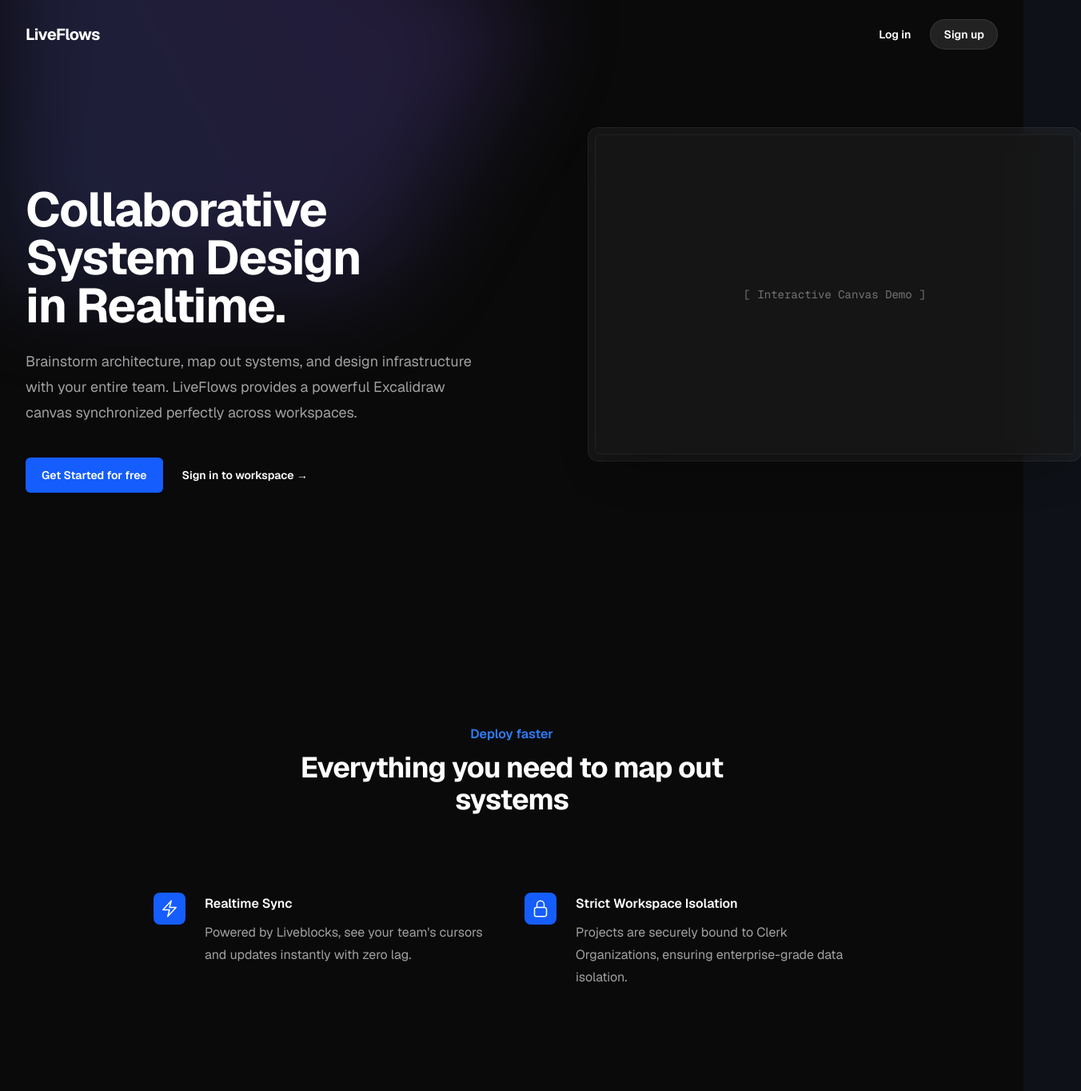
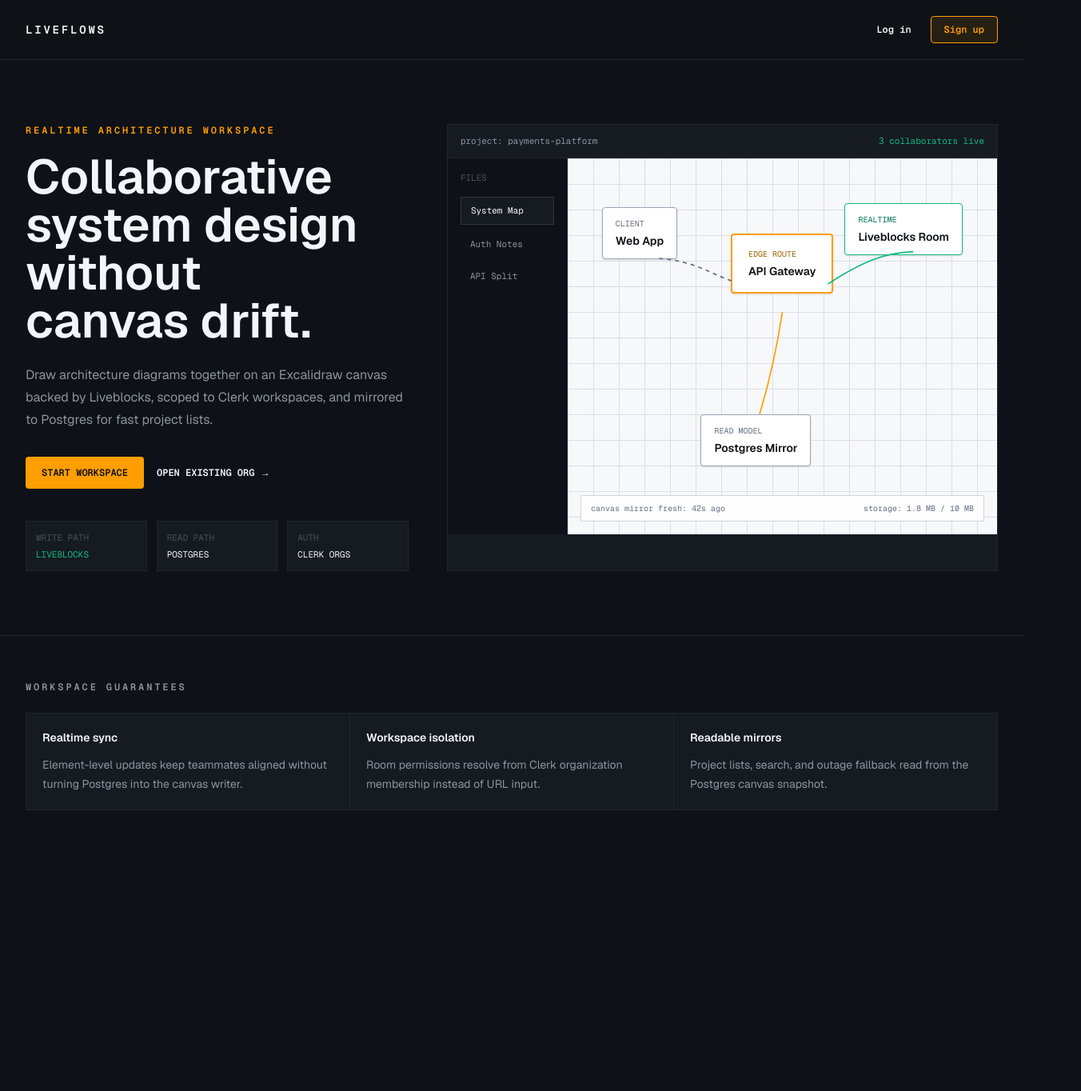
Before and after one commit to dockified-com/liveflows, a Next.js app: page / in a window 1280 px wide. Shown: the whole page at 80% size, 1352 px wide, since content can reach past the window. After the commit the page ends 1069 px from the top, so only its background shows below. Built offline with nearby package versions, Linux system fonts and the light colour scheme; no server answers.

Commit message:
style(design): FINDING-001 - replace empty landing preview

```diff
--- a/src/app/page.tsx
+++ b/src/app/page.tsx
@@ -1,6 +1,6 @@
 import { auth } from "@clerk/nextjs/server";
+import Link from "next/link";
 import { redirect } from "next/navigation";
-import Link from "next/link";
 
 export default async function Home() {
   const { isAuthenticated, orgSlug } = await auth();
@@ -14,37 +14,28 @@
   }
 
   return (
-    <div className="min-h-screen bg-neutral-950 text-neutral-50 selection:bg-neutral-800">
-      <main className="relative isolate">
-        {/* Background Gradients */}
-        <div
-          className="absolute inset-x-0 top-[-10rem] -z-10 transform-gpu overflow-hidden blur-3xl sm:top-[-20rem]"
-          aria-hidden="true"
-        >
-          <div className="relative left-1/2 -z-10 aspect-[1155/678] w-[36.125rem] max-w-none -translate-x-1/2 rotate-[30deg] bg-gradient-to-tr from-[#3b82f6] to-[#8b5cf6] opacity-20 sm:left-[calc(50%-40rem)] sm:w-[72.1875rem]"></div>
-        </div>
-
-        {/* Navbar */}
-        <header className="absolute inset-x-0 top-0 z-50">
+    <div className="min-h-screen bg-[#0e1117] text-[#f0f6fc] selection:bg-[#30363d]">
+      <main className="relative">
+        <header className="border-b border-[#21262d] bg-[#0e1117]/95">
           <nav
-            className="flex items-center justify-between p-6 lg:px-8"
+            className="mx-auto flex max-w-7xl items-center justify-between px-6 py-5 lg:px-8"
             aria-label="Global"
           >
             <div className="flex lg:flex-1">
-              <span className="text-xl font-bold tracking-tight text-white">
+              <span className="font-mono text-sm font-semibold tracking-[0.2em] text-[#f0f6fc] uppercase">
                 LiveFlows
               </span>
             </div>
             <div className="flex flex-1 justify-end gap-x-6 items-center">
               <Link
                 href="/sign-in"
-                className="text-sm font-semibold leading-6 text-white hover:text-neutral-300 transition-colors"
+                className="font-mono text-xs font-semibold text-[#f0f6fc] hover:text-[#ff9e00] transition-colors"
               >
                 Log in
               </Link>
               <Link
                 href="/sign-up"
-                className="rounded-full bg-white/10 px-4 py-2 text-sm font-semibold text-white backdrop-blur-md hover:bg-white/20 transition-all border border-white/10"
+                className="rounded border border-[#ff9e00] bg-[#ff9e00]/10 px-4 py-2 font-mono text-xs font-semibold text-[#ff9e00] hover:bg-[#ff9e00] hover:text-[#0e1117] transition-colors"
               >
                 Sign up
               </Link>
@@ -52,30 +43,31 @@
           </nav>
         </header>
 
-        {/* Hero Section */}
-        <div className="mx-auto max-w-7xl px-6 pb-24 pt-48 sm:pb-32 lg:flex lg:px-8 lg:py-40">
-          <div className="mx-auto max-w-2xl lg:mx-0 lg:max-w-xl lg:flex-shrink-0 lg:pt-8 text-center lg:text-left">
-            <h1 className="mt-10 text-4xl font-bold tracking-tight text-white sm:text-6xl text-balance">
-              Collaborative System Design in Realtime.
+        <div className="mx-auto grid max-w-7xl gap-12 px-6 py-16 lg:grid-cols-[0.82fr_1.18fr] lg:px-8 lg:py-20">
+          <div className="flex flex-col justify-center">
+            <p className="font-mono text-xs font-semibold tracking-[0.24em] text-[#ff9e00] uppercase">
+              Realtime architecture workspace
+            </p>
+            <h1 className="mt-5 text-4xl font-semibold text-[#f0f6fc] sm:text-6xl text-balance">
+              Collaborative system design without canvas drift.
             </h1>
-            <p className="mt-6 text-lg leading-8 text-neutral-400">
-              Brainstorm architecture, map out systems, and design
-              infrastructure with your entire team. LiveFlows provides a
-              powerful Excalidraw canvas synchronized perfectly across
-              workspaces.
+            <p className="mt-6 max-w-xl text-base leading-7 text-[#8b949e]">
+              Draw architecture diagrams together on an Excalidraw canvas backed
+              by Liveblocks, scoped to Clerk workspaces, and mirrored to
+              Postgres for fast project lists.
             </p>
-            <div className="mt-10 flex items-center justify-center lg:justify-start gap-x-6">
+            <div className="mt-8 flex flex-wrap items-center gap-4">
               <Link
                 href="/sign-up"
-                className="rounded-md bg-blue-600 px-5 py-3 text-sm font-semibold text-white shadow-sm hover:bg-blue-500 focus-visible:outline focus-visible:outline-2 focus-visible:outline-offset-2 focus-visible:outline-blue-600 transition-colors"
+                className="rounded bg-[#ff9e00] px-5 py-3 font-mono text-xs font-semibold text-[#0e1117] hover:bg-[#ffb547] focus-visible:outline focus-visible:outline-2 focus-visible:outline-offset-2 focus-visible:outline-[#ff9e00] transition-colors"
               >
-                Get Started for free
+                START WORKSPACE
               </Link>
               <Link
                 href="/sign-in"
-                className="text-sm font-semibold leading-6 text-white group"
+                className="font-mono text-xs font-semibold text-[#f0f6fc] group"
               >
-                Sign in to workspace{" "}
+                OPEN EXISTING ORG{" "}
                 <span
                   aria-hidden="true"
                   className="inline-block transition-transform group-hover:translate-x-1"
@@ -84,83 +76,137 @@
                 </span>
               </Link>
             </div>
+            <dl className="mt-10 grid max-w-xl grid-cols-3 gap-3 font-mono text-[11px]">
+              <div className="border border-[#21262d] bg-[#161b22] p-3">
+                <dt className="text-[#484f58]">WRITE PATH</dt>
+                <dd className="mt-1 text-[#10b981]">LIVEBLOCKS</dd>
+              </div>
+              <div className="border border-[#21262d] bg-[#161b22] p-3">
+                <dt className="text-[#484f58]">READ PATH</dt>
+                <dd className="mt-1 text-[#f0f6fc]">POSTGRES</dd>
+              </div>
+              <div className="border border-[#21262d] bg-[#161b22] p-3">
+                <dt className="text-[#484f58]">AUTH</dt>
+                <dd className="mt-1 text-[#f0f6fc]">CLERK ORGS</dd>
+              </div>
+            </dl>
           </div>
-          <div className="mx-auto mt-16 flex max-w-2xl sm:mt-24 lg:ml-10 lg:mr-0 lg:mt-0 lg:max-w-none lg:flex-none xl:ml-32">
-            <div className="max-w-3xl flex-none sm:max-w-5xl lg:max-w-none">
-              <div className="rounded-xl bg-white/5 p-2 ring-1 ring-white/10 backdrop-blur-lg">
-                <div className="rounded-md bg-neutral-900/80 p-8 shadow-2xl h-[400px] w-[600px] flex items-center justify-center border border-white/5">
-                  <p className="text-neutral-500 font-mono text-sm">
-                    [ Interactive Canvas Demo ]
+
+          <section
+            aria-label="LiveFlows canvas preview"
+            className="border border-[#21262d] bg-[#161b22]"
+          >
+            <div className="flex items-center justify-between border-b border-[#21262d] px-4 py-3 font-mono text-[11px] text-[#8b949e]">
+              <span>project: payments-platform</span>
+              <span className="text-[#10b981]">3 collaborators live</span>
+            </div>
+            <div className="grid min-h-[470px] grid-cols-[150px_1fr]">
+              <aside className="border-r border-[#21262d] bg-[#0e1117] p-4 font-mono text-[11px]">
+                <p className="text-[#484f58]">FILES</p>
+                <div className="mt-4 space-y-2">
+                  <div className="border border-[#30363d] bg-[#161b22] px-3 py-2 text-[#f0f6fc]">
+                    System Map
+                  </div>
+                  <div className="px-3 py-2 text-[#8b949e]">Auth Notes</div>
+                  <div className="px-3 py-2 text-[#8b949e]">API Split</div>
+                </div>
+              </aside>
+              <div className="relative overflow-hidden bg-[#f7f8fa]">
+                <div className="absolute inset-0 bg-[linear-gradient(#d9dee7_1px,transparent_1px),linear-gradient(90deg,#d9dee7_1px,transparent_1px)] bg-[size:32px_32px]" />
+                <div className="absolute left-[8%] top-[13%] rounded border border-[#9aa4b2] bg-white px-4 py-3 shadow-sm">
+                  <p className="font-mono text-[10px] text-[#657080]">CLIENT</p>
+                  <p className="mt-1 text-sm font-semibold text-[#0e1117]">
+                    Web App
                   </p>
+                </div>
+                <div className="absolute left-[38%] top-[20%] rounded border-2 border-[#ff9e00] bg-white px-5 py-4 shadow-sm">
+                  <p className="font-mono text-[10px] text-[#9a6700]">
+                    EDGE ROUTE
+                  </p>
+                  <p className="mt-1 text-sm font-semibold text-[#0e1117]">
+                    API Gateway
+                  </p>
+                </div>
+                <div className="absolute right-[8%] top-[12%] rounded border border-[#10b981] bg-white px-4 py-3 shadow-sm">
+                  <p className="font-mono text-[10px] text-[#047857]">
+                    REALTIME
+                  </p>
+                  <p className="mt-1 text-sm font-semibold text-[#0e1117]">
+                    Liveblocks Room
+                  </p>
+                </div>
+                <div className="absolute bottom-[18%] left-[31%] rounded border border-[#9aa4b2] bg-white px-4 py-3 shadow-sm">
+                  <p className="font-mono text-[10px] text-[#657080]">
+                    READ MODEL
+                  </p>
+                  <p className="mt-1 text-sm font-semibold text-[#0e1117]">
+                    Postgres Mirror
+                  </p>
+                </div>
+                <svg
+                  className="absolute inset-0 h-full w-full"
+                  aria-hidden="true"
+                  fill="none"
+                  viewBox="0 0 640 470"
+                >
+                  <path
+                    d="M136 104 C190 108 210 126 246 138"
+                    stroke="#657080"
+                    strokeWidth="2"
+                    strokeDasharray="6 6"
+                  />
+                  <path
+                    d="M388 142 C440 108 472 96 515 94"
+                    stroke="#10b981"
+                    strokeWidth="2"
+                  />
+                  <path
+                    d="M320 184 C310 248 300 290 286 336"
+                    stroke="#ff9e00"
+                    strokeWidth="2"
+                  />
+                </svg>
+                <div className="absolute bottom-4 left-4 right-4 flex items-center justify-between border border-[#d0d7de] bg-white/90 px-3 py-2 font-mono text-[10px] text-[#657080]">
+                  <span>canvas mirror fresh: 42s ago</span>
+                  <span>storage: 1.8 MB / 10 MB</span>
                 </div>
               </div>
             </div>
-          </div>
+          </section>
         </div>
 
-        {/* Features */}
-        <div className="mx-auto max-w-7xl px-6 lg:px-8 py-24 sm:py-32">
-          <div className="mx-auto max-w-2xl lg:text-center">
-            <h2 className="text-base font-semibold leading-7 text-blue-500">
-              Deploy faster
+        <section className="border-t border-[#21262d] bg-[#0e1117] px-6 py-14 lg:px-8">
+          <div className="mx-auto max-w-7xl">
+            <h2 className="font-mono text-xs font-semibold tracking-[0.24em] text-[#8b949e] uppercase">
+              Workspace guarantees
             </h2>
-            <p className="mt-2 text-3xl font-bold tracking-tight text-white sm:text-4xl">
-              Everything you need to map out systems
-            </p>
+            <div className="mt-6 grid gap-px overflow-hidden border border-[#21262d] bg-[#21262d] md:grid-cols-3">
+              {[
+                [
+                  "Realtime sync",
+                  "Element-level updates keep teammates aligned without turning Postgres into the canvas writer.",
+                ],
+                [
+                  "Workspace isolation",
+                  "Room permissions resolve from Clerk organization membership instead of URL input.",
+                ],
+                [
+                  "Readable mirrors",
+                  "Project lists, search, and outage fallback read from the Postgres canvas snapshot.",
+                ],
+              ].map(([title, body]) => (
+                <div key={title} className="bg-[#161b22] p-5">
+                  <h3 className="text-sm font-semibold text-[#f0f6fc]">
+                    {title}
+                  </h3>
+                  <p className="mt-3 text-sm leading-6 text-[#8b949e]">
+                    {body}
+                  </p>
+                </div>
+              ))}
+            </div>
           </div>
-          <div className="mx-auto mt-16 max-w-2xl sm:mt-20 lg:mt-24 lg:max-w-4xl">
-            <dl className="grid max-w-xl grid-cols-1 gap-x-8 gap-y-10 lg:max-w-none lg:grid-cols-2 lg:gap-y-16">
-              <div className="relative pl-16">
-                <dt className="text-base font-semibold leading-7 text-white">
-                  <div className="absolute left-0 top-0 flex h-10 w-10 items-center justify-center rounded-lg bg-blue-600">
-                    <svg
-                      className="h-6 w-6 text-white"
-                      fill="none"
-                      viewBox="0 0 24 24"
-                      strokeWidth="1.5"
-                      stroke="currentColor"
-                    >
-                      <path
-                        strokeLinecap="round"
-                        strokeLinejoin="round"
-                        d="M3.75 13.5l10.5-11.25L12 10.5h8.25L9.75 21.75 12 13.5H3.75z"
-                      />
-                    </svg>
-                  </div>
-                  Realtime Sync
-                </dt>
-                <dd className="mt-2 text-base leading-7 text-neutral-400">
-                  Powered by Liveblocks, see your team's cursors and updates
-                  instantly with zero lag.
-                </dd>
-              </div>
-              <div className="relative pl-16">
-                <dt className="text-base font-semibold leading-7 text-white">
-                  <div className="absolute left-0 top-0 flex h-10 w-10 items-center justify-center rounded-lg bg-blue-600">
-                    <svg
-                      className="h-6 w-6 text-white"
-                      fill="none"
-                      viewBox="0 0 24 24"
-                      strokeWidth="1.5"
-                      stroke="currentColor"
-                    >
-                      <path
-                        strokeLinecap="round"
-                        strokeLinejoin="round"
-                        d="M16.5 10.5V6.75a4.5 4.5 0 10-9 0v3.75m-.75 11.25h10.5a2.25 2.25 0 002.25-2.25v-6.75a2.25 2.25 0 00-2.25-2.25H6.75a2.25 2.25 0 00-2.25 2.25v6.75a2.25 2.25 0 002.25 2.25z"
-                      />
-                    </svg>
-                  </div>
-                  Strict Workspace Isolation
-                </dt>
-                <dd className="mt-2 text-base leading-7 text-neutral-400">
-                  Projects are securely bound to Clerk Organizations, ensuring
-                  enterprise-grade data isolation.
-                </dd>
-              </div>
-            </dl>
-          </div>
-        </div>
+        </section>
       </main>
     </div>
   );
```
Also changed, not shown: 1 other file (tests, documents, lock files or other folders).
